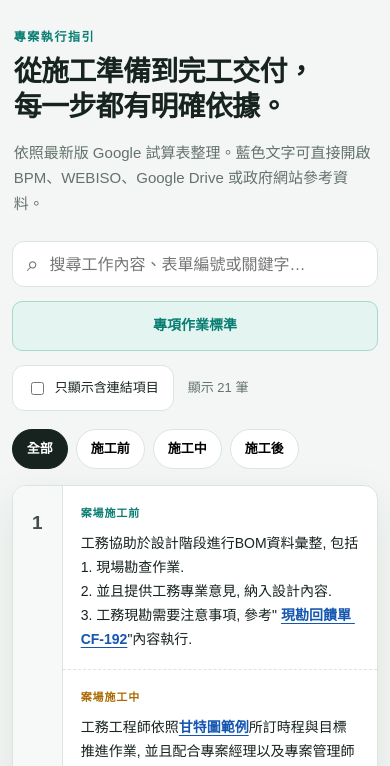
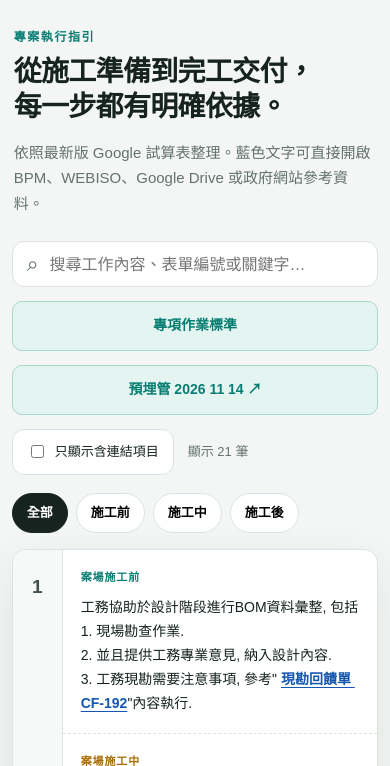
Before and after one commit to a2649068/solar-engineering-playbook--, a plain HTML site: page index.html in a window 390 px wide. Shown: the part 78-844 px from the top of the page. Drawn offline with Linux system fonts and the light colour scheme.

Commit message:
Add conduit reference entrances to mobile homepage and special standards

```diff
--- a/index.html
+++ b/index.html
@@ -20,6 +20,7 @@
 <button id="cableOpen" class="special-btn" type="button">
   專項作業標準
 </button>
+<a class="special-btn" href="embedded-conduit-20261114.html" style="text-decoration:none;text-align:center">預埋管 2026 11 14 ↗</a>
 <label class="toggle"><input id="linksOnly" type="checkbox"><span>只顯示含連結項目</span></label>
       <span id="resultCount" class="result-count"></span>
     </section>
@@ -67,6 +68,8 @@
     </a>
   </section>
 
+  <section class="cable-section"><h3>預埋管 2026 11 14</h3><p>配電盤、監控盤、預埋配管與接地測試箱紀錄。</p><a href="embedded-conduit-20261114.html">開啟配管與接地紀錄 ↗</a></section>
+
   <!-- 原本的電纜報廢標準 -->
   <h3>選擇電纜種類</h3>
 
```
